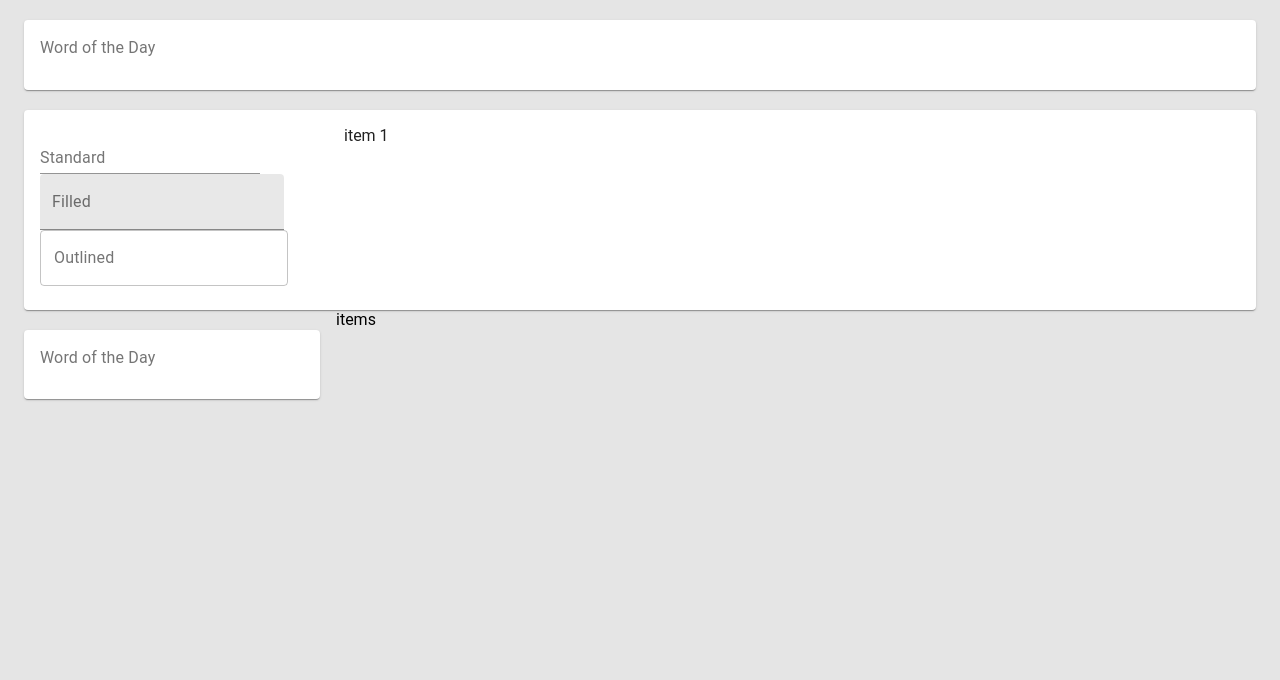
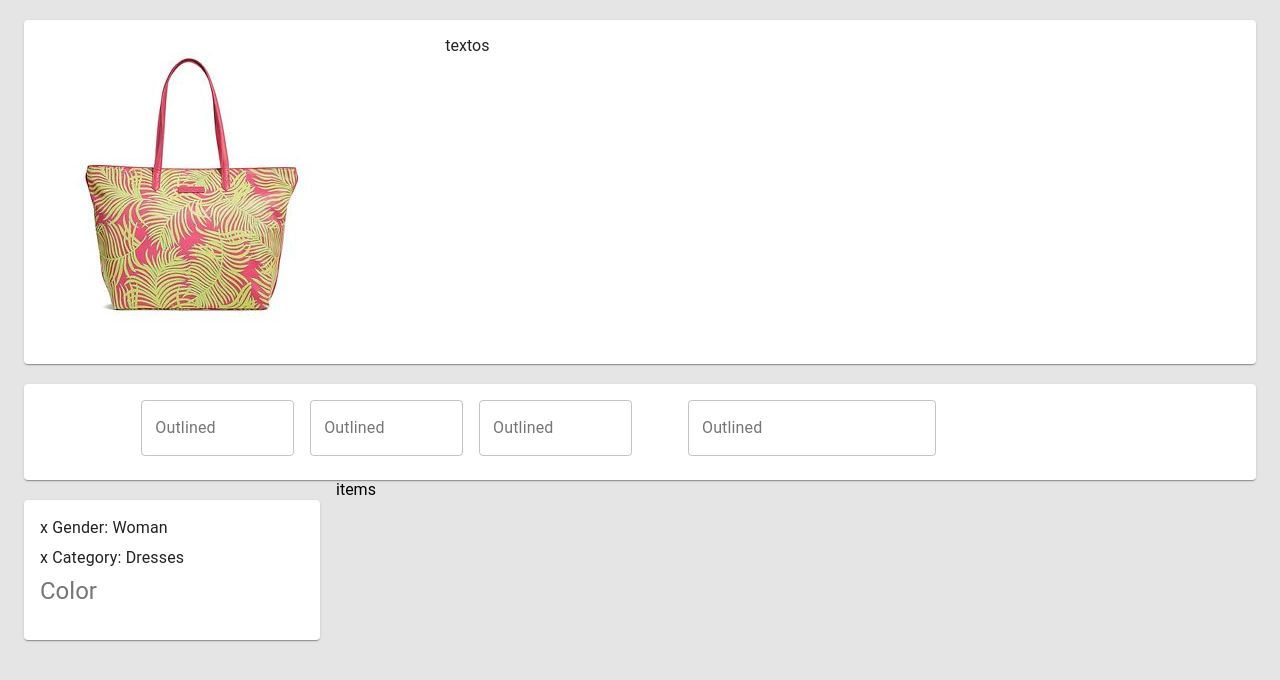
Before and after one commit to jorgehard/react-shop, a React (Create React App) app: page / in a window 1280 px wide. Shown: the top 680 px of the page. Built offline with nearby package versions, Linux system fonts and the light colour scheme.

Commit message:
Product grid finish

```diff
--- a/package.json
+++ b/package.json
@@ -11,6 +11,7 @@
     "eslint-plugin-react": "^7.21.5",
     "react": "^17.0.1",
     "react-dom": "^17.0.1",
+    "react-icons": "^3.11.0",
     "react-redux": "^7.2.2",
     "react-router-dom": "^5.2.0",
     "react-scripts": "4.0.0",
--- a/src/pages/ProductsGallery/index.js
+++ b/src/pages/ProductsGallery/index.js
@@ -2,40 +2,70 @@ import {
   Card,
   Grid,
   CardContent,
-  CardActions,
-  Button,
   Container,
   Typography,
   TextField,
+  Box,
 } from "@material-ui/core";
 import "./style.css";
+import ImgBanner from "../../assets/product-banner.png";
 
 function ProductsGallery() {
   return (
     <Container fixed>
       <Card className="card-layout">
         <CardContent>
-          <Typography color="textSecondary" gutterBottom>
-            Word of the Day
-          </Typography>
+          <Grid container spacing={2}>
+            <Grid item xs={4}>
+              <img src={ImgBanner} alt="Imagem banner" />
+            </Grid>
+            <Grid item xs={8}>
+              textos
+            </Grid>
+          </Grid>
         </CardContent>
       </Card>
       <Card className="card-layout">
         <CardContent>
           <Grid container spacing={2}>
-            <Grid item xs={3}>
+            <Grid item xs={1} />
+            <Grid item xs={5}>
               <form row={true} noValidate autoComplete="off">
-                <TextField id="standard-basic" label="Standard" />
-                <TextField id="filled-basic" label="Filled" variant="filled" />
-                <TextField
-                  id="outlined-basic"
-                  label="Outlined"
-                  variant="outlined"
-                />
+                <Grid container spacing={2}>
+                  <Grid item xs={4}>
+                    <TextField
+                      id="outlined-basic"
+                      label="Outlined"
+                      variant="outlined"
+                    />
+                  </Grid>
+                  <Grid item xs={4}>
+                    <TextField
+                      id="outlined-basic"
+                      label="Outlined"
+                      variant="outlined"
+                    />
+                  </Grid>
+                  <Grid item xs={4}>
+                    <TextField
+                      id="outlined-basic"
+                      label="Outlined"
+                      variant="outlined"
+                    />
+                  </Grid>
+                </Grid>
               </form>
             </Grid>
             <Grid item xs={3}>
-              item 1
+              <Box display="flex" justifyContent="flex-end">
+                <form noValidate autoComplete="off">
+                  <TextField
+                    id="outlined-basic"
+                    label="Outlined"
+                    variant="outlined"
+                  />
+                </form>
+              </Box>
             </Grid>
           </Grid>
         </CardContent>
@@ -44,9 +74,19 @@ function ProductsGallery() {
         <Grid item xs={3}>
           <Card className="card-layout">
             <CardContent>
-              <Typography color="textSecondary" gutterBottom>
-                Word of the Day
-              </Typography>
+              <Box>
+                <Typography color="#000" gutterBottom>
+                  x Gender: Woman
+                </Typography>
+                <Typography color="#000" gutterBottom>
+                  x Category: Dresses
+                </Typography>
+              </Box>
+              <Box>
+                <Typography variant="h5" color="textSecondary" gutterBottom>
+                  Color
+                </Typography>
+              </Box>
             </CardContent>
           </Card>
         </Grid>
--- a/src/pages/ProductsGallery/style.css
+++ b/src/pages/ProductsGallery/style.css
@@ -1,3 +1,6 @@
 .card-layout {
   margin-top: 20px;
 }
+.h5-title {
+  font-size: 36px;
+}
```
Also changed, not shown: src/assets/product-banner.png (added), 1 other file (tests, documents, lock files or other folders).
